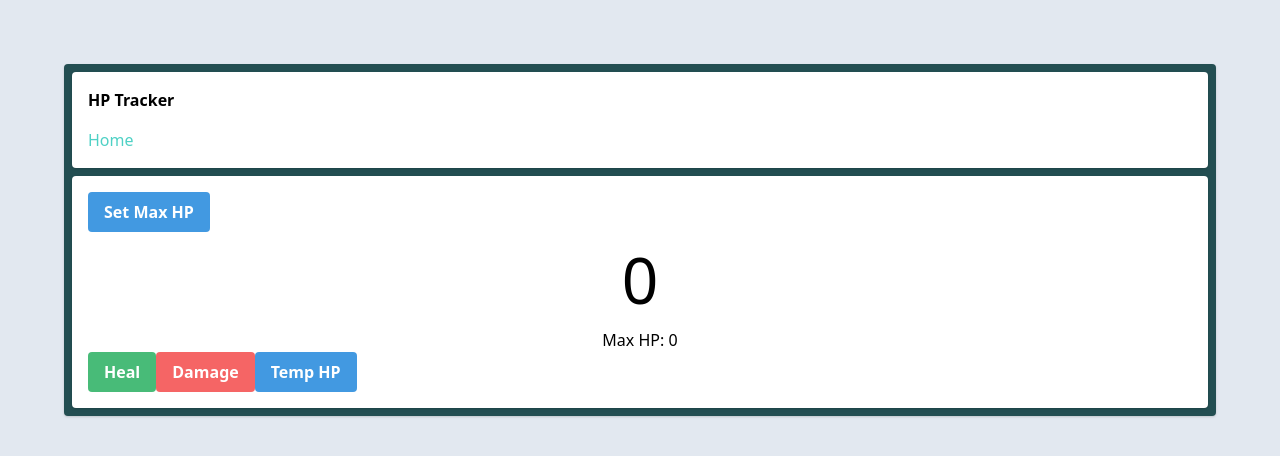
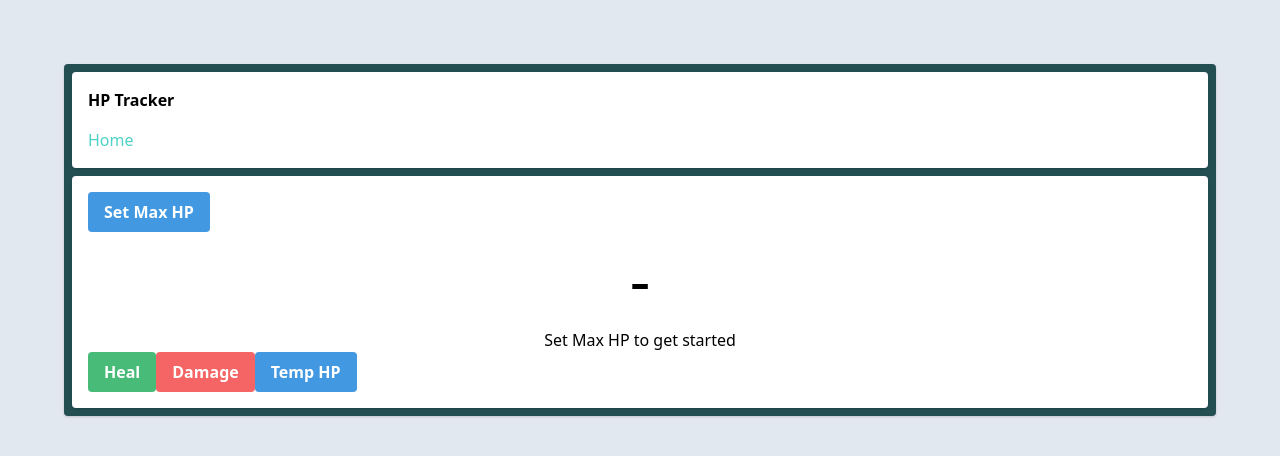
Before and after one commit to jpboom/dndtools, a Next.js app: page /hp-tracker in a window 1280 px wide. Shown: the top 456 px of the page. Built offline with nearby package versions, Linux system fonts and the light colour scheme.

Commit message:
Adding colour to current HP to match damage level.

```diff
--- a/pages/hp-tracker/index.js
+++ b/pages/hp-tracker/index.js
@@ -14,7 +14,6 @@ export default function Home() {
         message: '',
     });
     const [hpInput, setHpInput] = useState('');
-    let modal = null;
 
     function openModal (type) {
         let title;
@@ -88,6 +87,7 @@ export default function Home() {
         closeModal();
     }
 
+    let modal = null;
     if (modalSettings.show) {
         modal = (
             <div className="fixed w-full h-full top-0 left-0 flex items-center justify-center">
@@ -122,6 +122,33 @@ export default function Home() {
         );
     }
 
+    let hpBlock = (
+        <>
+            <p className="text-6xl text-center">-</p>
+            <p className="text-center">Set Max HP to get started</p>
+        </>
+    );
+    if (maxHp > 0) {
+        let hpPercentage = Math.floor((currentHp / maxHp) * 100);
+        let hpColor = 'red-500';
+        console.log('hpPercentage = ', hpPercentage);
+        if (hpPercentage >= 75) {
+            hpColor = 'green-500';
+        } else if (hpPercentage >= 50) {
+            hpColor = 'yellow-500';
+        } else if (hpPercentage >= 25) {
+            hpColor = 'orange-500';
+        }
+        let hpClasses = `text-6xl text-center text-${hpColor}`;
+        hpBlock = (
+            <>
+                {tempHp > 0 ? <p className="text text-center">Temp HP: {tempHp}</p> : null}
+                <p className={hpClasses}>{currentHp}</p>
+                <p className="text-center">Max HP: {maxHp}</p>
+            </>
+        );
+    }
+
     return (
         <React.Fragment>
             {modal}
@@ -142,9 +169,7 @@ export default function Home() {
                         className="bg-blue-500 hover:bg-blue-700 text-white font-bold py-2 px-4 rounded">
                         Set Max HP
                     </button>
-                    {tempHp > 0 ? <p className="text text-center">Temp HP: {tempHp}</p> : null}
-                    <p className="text-6xl text-center">{currentHp}</p>
-                    <p className="text-center">Max HP: {maxHp}</p>
+                    {hpBlock}
                     <button
                         onClick={() => openModal('heal')}
                         className="bg-green-500 hover:bg-green-700 text-white font-bold py-2 px-4 rounded">
```
